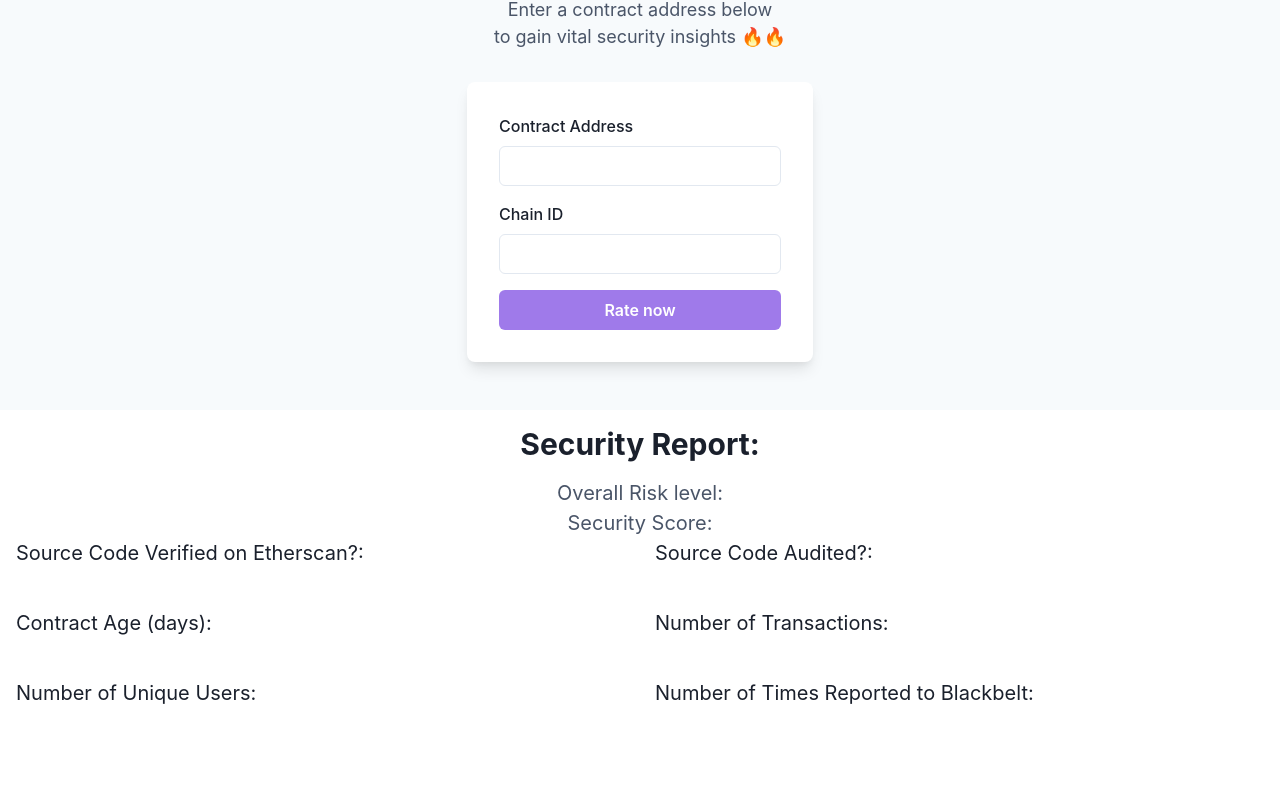
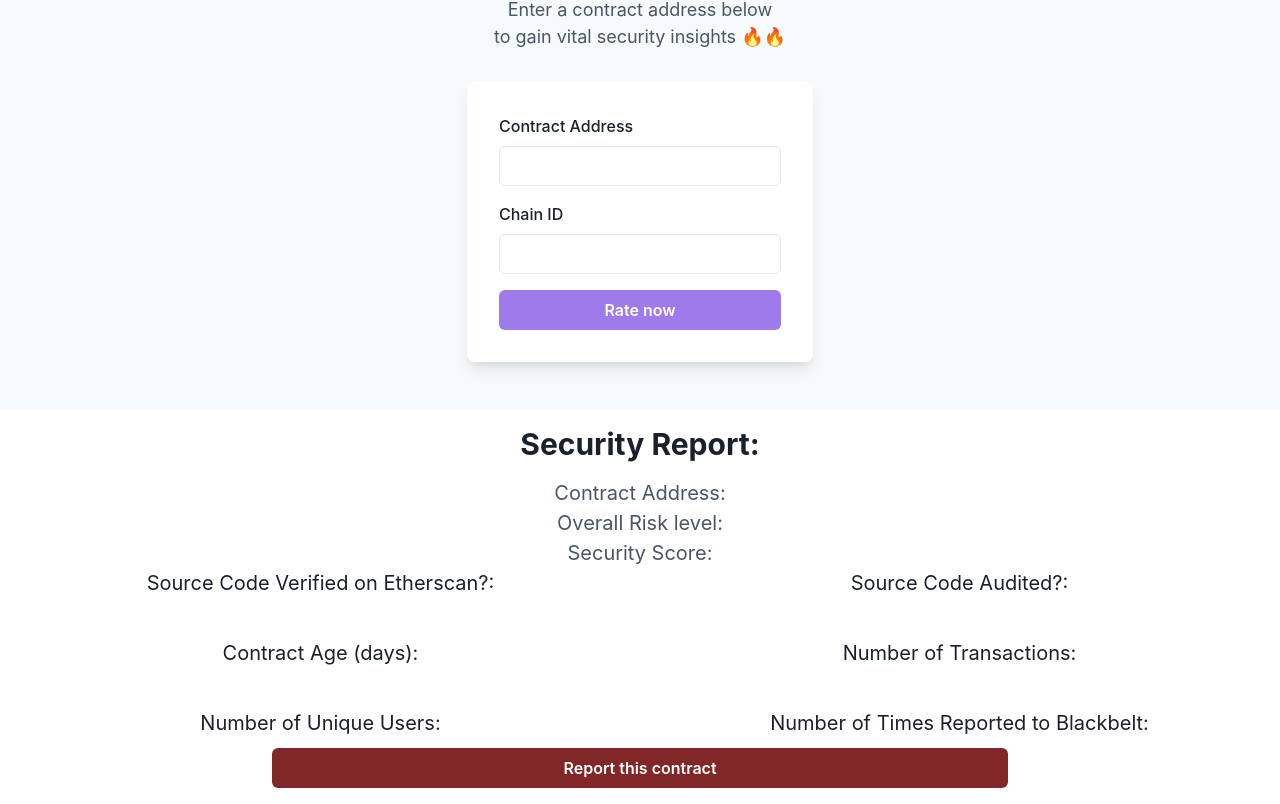
Before and after one commit to s-a-malik/blackbelt, a React (Create React App) app in the folder front-end/blackbelt/: page / in a window 1280 px wide. Shown: the part 167-971 px from the top of the page. Before the commit the page ends 901 px from the top, so only its background shows below. Built offline with nearby package versions, Linux system fonts and the light colour scheme.

Commit message:
update front end

```diff
--- a/front-end/blackbelt/src/App.js
+++ b/front-end/blackbelt/src/App.js
@@ -9,20 +9,16 @@ import {
 } from '@chakra-ui/react';
 import { MainPage } from "./pages";
 import { Nav } from "./components/nav";
-import { UserContextProvider } from './lib/UserContext';
 
 export default function App() {
   return (
     <ChakraProvider>
-        {/* <UserContextProvider> */}
-
         <Router>
         <Nav/>
             <Routes>
             <Route path="/" element={<MainPage />} />
             </Routes>
         </Router>
-        {/* </UserContextProvider> */}
     </ChakraProvider>
   );
 }
--- a/front-end/blackbelt/src/components/form.js
+++ b/front-end/blackbelt/src/components/form.js
@@ -12,7 +12,7 @@ import {
     Text,
     useColorModeValue,
   } from '@chakra-ui/react';
-import { FaBorderNone } from 'react-icons/fa';
+import { FaBorderNone, FaDigitalTachograph } from 'react-icons/fa';
 
 // const BACKEND_URL = "http://127.0.0.1:5000/"
 const BACKEND_URL = "http://10.60.4.212:5000/"
@@ -37,8 +37,12 @@ export async function getSecurityScore () {
     .then((response) => response.json())
     .then((data) => {
     console.log(data);
-
+    if (data.status != "ok") {
+        alert(data.status);
+    }
+    else {
         // fill in the security report
+        document.getElementById("contract-address-out").innerHTML = contract_address;
         document.getElementById("risk-level").innerHTML = data.risk_level;
         document.getElementById("security-score").innerHTML = data.security_score;
         if (data.risk_level == "High") {
@@ -56,6 +60,7 @@ export async function getSecurityScore () {
         document.getElementById("transactions").innerHTML = data.contract_info.number_of_transactions;
         document.getElementById("users").innerHTML = data.contract_info.number_of_unique_users;
         document.getElementById("reported").innerHTML = data.num_times_reported;
+    }
 })
 }
 
@@ -94,7 +99,7 @@ return (
                 type='submit'
                 onClick={async () => await getSecurityScore()}
                 _hover={{
-                bg: 'blue.500'
+                bg: 'purple.600'
                 }}>
                 Rate now
             </Button>
--- a/front-end/blackbelt/src/components/results.js
+++ b/front-end/blackbelt/src/components/results.js
@@ -8,17 +8,35 @@ import {
     Stack,
     HStack,
     VStack,
+    Button
   } from '@chakra-ui/react';
 import { CheckIcon } from '@chakra-ui/icons';
 
-// Replace test data with your own
-// const features = Array.apply(null, Array(8)).map(function (x, i) {
-// return {
-//     id: i,
-//     title: 'Lorem ipsum dolor sit amet',
-//     text: 'Lorem ipsum dolor sit amet, consetetur sadipscing elitr, sed diam.',
-// };
-// });
+const BACKEND_URL = "http://10.60.4.212:5000/"
+
+export async function report () {
+    var contract_address = document.getElementById("contract-address").value;
+    // Call api for risk assessment
+    const url = BACKEND_URL+'blacklist?contract_address='+contract_address;
+    console.log(url);
+    let headers = new Headers();
+    headers.append('Content-Type', 'application/json');
+    headers.append('Accept', 'application/json');
+    headers.append('Access-Control-Allow-Origin', 'http://localhost:3000');
+    headers.append('Access-Control-Allow-Credentials', 'true');
+    headers.append('GET', 'POST', 'OPTIONS');
+    await fetch(url, {method: 'GET', headers: {
+        'Content-Type': 'application/json'
+      }})
+    .then((response) => response.json())
+    .then((data) => {
+    console.log(data);
+    // update the report
+    document.getElementById("reported").innerHTML = parseInt(document.getElementById("reported").innerHTML) + 1;
+    // TODO grey out report button if already reported
+
+})
+}
 
 export function Results() {
 return (
@@ -26,13 +44,15 @@ return (
     <Stack spacing={4} as={Container} maxW={'3xl'} textAlign={'center'}>
         <Heading fontSize={'3xl'}>Security Report:</Heading>
         <Text color={'gray.600'} fontSize={'xl'}>
+            Contract Address: <span id="contract-address-out"></span>
+            <br></br>
             Overall Risk level: <b><span id="risk-level"></span></b>
             <br></br>
             Security Score: <b><span id="security-score"></span></b>
             <br></br>
         </Text>
     </Stack>
-        <SimpleGrid columns={2} spacing={30} textAlign={'left'}>
+        <SimpleGrid columns={2} spacing={30} textAlign={'center'}>
             <Box color={'black.400'} height='40px' id="">
                 {/* <CheckIcon color={'green.500'} /> */}
                 <Text fontSize={'l'}>Source Code Verified on Etherscan?: <b><span id="verified"></span></b></Text>
@@ -53,6 +73,18 @@ return (
                 <Text fontSize={'l'}>Number of Times Reported to Blackbelt: <b><span id="reported"></span></b></Text>
             </Box>
         </SimpleGrid>
+    <Stack spacing={4} as={Container} maxW={'3xl'} textAlign={'center'}>
+        <Button
+                bg={'red.800'}
+                color={'white'}
+                type='submit'
+                onClick={async () => await report()}
+                _hover={{
+                bg: 'red.500'
+                }}>
+                Report this contract
+            </Button>
+    </Stack>
     </Box>
 );
 }
```
Also changed, not shown: 2 other files (tests, documents, lock files or other folders). Lines whose indentation alone changed are shown as unchanged.
